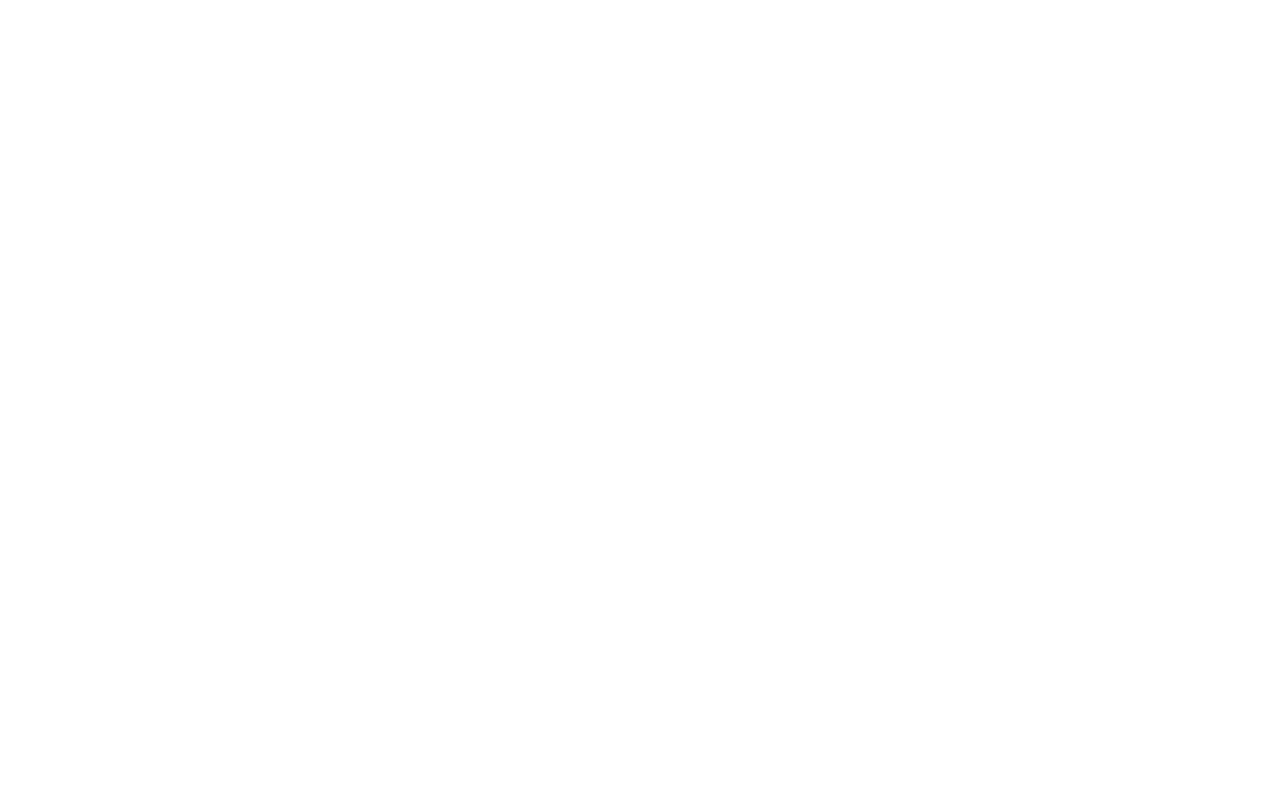
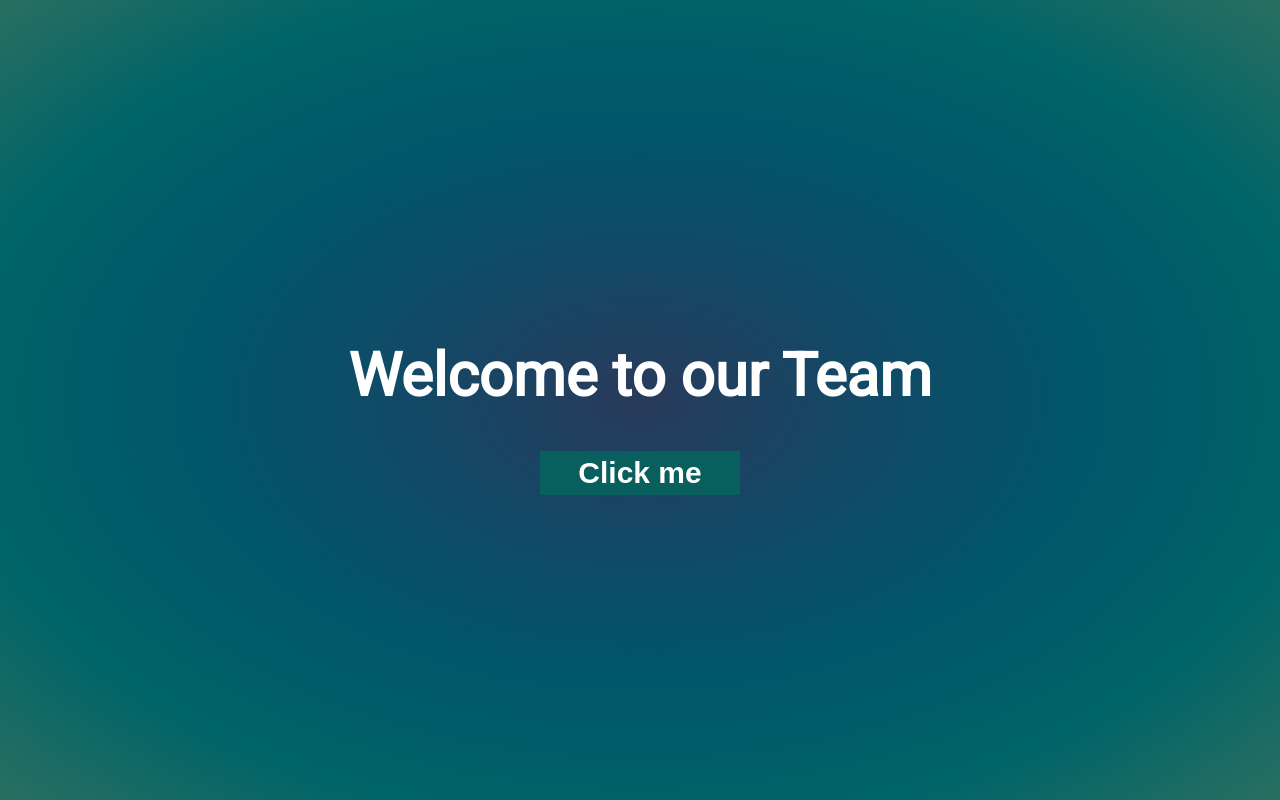
Before and after one commit to SevincMammadova/React-Profile_Form, a React (Create React App) app in the folder profile/: page / in a window 1280 px wide. Built offline with nearby package versions, Linux system fonts and the light colour scheme; the HTML template or start-up script is replaced by a standard one.

Commit message:
PF-5 rendering welcome page, task done

```diff
--- a/profile/src/App.js
+++ b/profile/src/App.js
@@ -1,9 +1,16 @@
 import React from 'react';
+import Input from './components/input/Input';
 
 function App() {
   return (
     <div className="welcome_page-container">
-
+      <h1 className = 'welcomePage-header'>Welcome to our Team</h1>
+      <Input
+        type = {'submit'}
+        id = {'submit_button'}
+        className = {'submit_button'}
+        value = {'Click me'}
+      />
     </div>
   );
 }
--- a/profile/src/index.css
+++ b/profile/src/index.css
@@ -1,13 +1,45 @@
+@import url('https://fonts.googleapis.com/css2?family=Roboto:ital,wght@0,400;1,300&display=swap');
+
 body {
   margin: 0;
   padding: 0;
   background: rgb(63,94,251);
-  background: radial-gradient(circle, rgba(63,94,251,1) 0%, rgba(31,21,51,1) 100%);
+  background: radial-gradient(#293a5b, #124966, #00576a, #006468, #2a6f61) fixed;
+  font-family: 'Roboto', sans-serif;
 }
 
-.text{
-  color: wheat;
+.welcome_page-container{
+  display: flex;
+  flex-direction: column;
+  justify-content: space-around;
+  align-items: center;
+  padding: 100px;
+  margin-top: 200px;
+  position: -ms-page;
 }
+
+.welcomePage-header{
+  text-align: center;
+  font-size: 60px;
+  color: white;
+}
+
+.submit_button{
+  width: 200px;
+  height: auto;
+  border: none;
+  padding: 5px;
+  background-color: rgb(9, 94, 94);
+  color: white;
+  font-weight: bold;
+  transition: transform .3s;
+  font-size: 30px;
+}
+.submit_button:hover {
+  background-color: darkcyan;
+  transform: scale(1.5);
+}
+
 
 code {
   font-family: source-code-pro, Menlo, Monaco, Consolas, 'Courier New',
```
